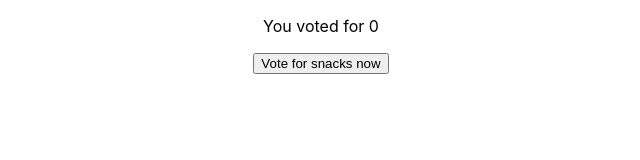
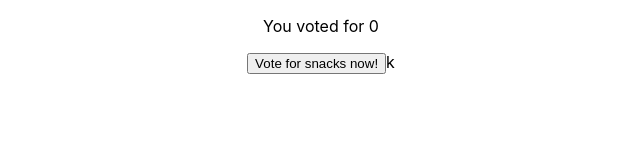
Before and after one commit to chikondiman/app, a React (Create React App) app: page / in a window 1280 px wide. Shown: the top 160 px of the page, without its empty margins (319-959 px from the left). Built offline with nearby package versions, Linux system fonts and the light colour scheme.

Commit message:
Update Component.js

```diff
--- a/src/Component.js
+++ b/src/Component.js
@@ -8,8 +8,8 @@ function Component() {
      <div>
         <p>You voted for {snack1} </p>
        <button onClick={() => setCount1(snack1 + 1)}>
-        Vote for snacks now
-        </button>
+        Vote for snacks now!
+        </button>k
       </div>
    );
   }
```
